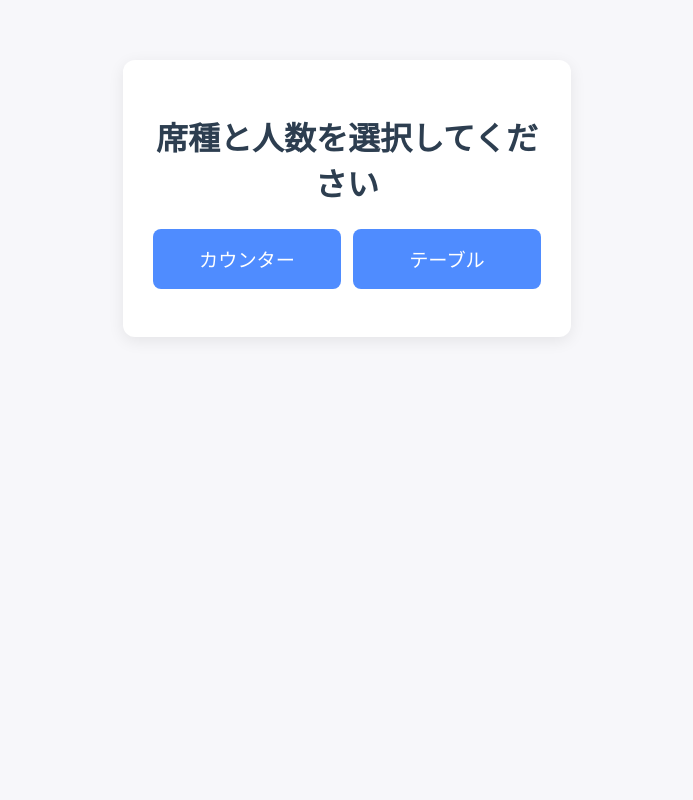
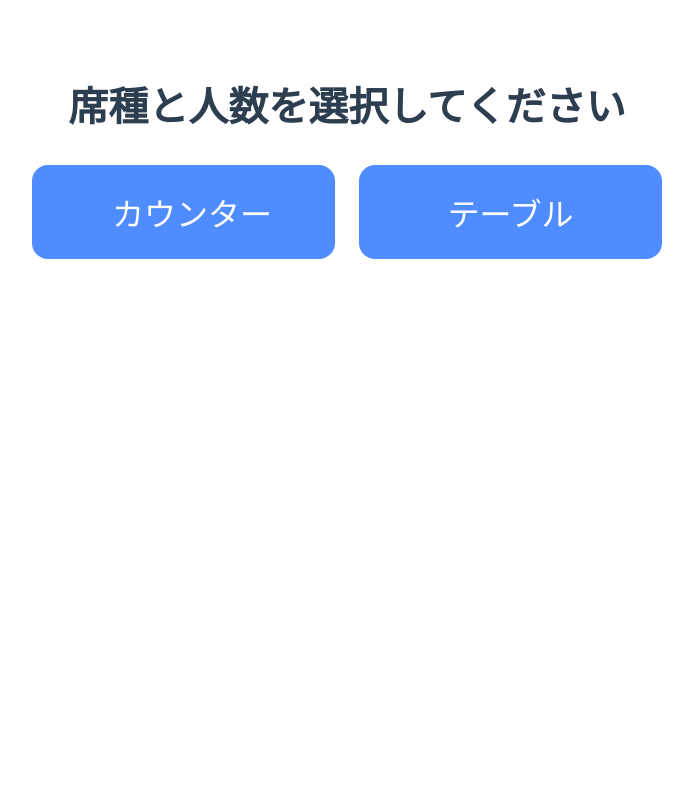
Before and after one commit to BP21098/yamadaudon, a Flask app: page / in a window 1280 px wide. Shown: the whole page, without its empty margins (293-986 px from the left). Run offline with Flask 3, Linux system fonts and the light colour scheme; parts of the project's set-up code (start-up, migrations or seed data) failed here and were passed over.

Commit message:
画面デザイン，隣の席を避ける，年齢層まで予測

```diff
--- a/web/main.py
+++ b/web/main.py
@@ -87,6 +87,33 @@ def capture_and_analyze_async(table_id, session_id):
         print("カメラから画像を取得できませんでした")
         return {"error": "カメラエラー"}
 
+
+def find_best_table(seat_type):
+    """隣が使用中でない空席を優先して返す"""
+    # 対象となる席リスト
+    filtered = [t for t in tables if t["type"] == seat_type]
+    n = len(filtered)
+    # 空席候補
+    candidates = []
+    for i, table in enumerate(filtered):
+        if not table["is_available"]:
+            continue
+        # 両隣のチェック
+        left_ok = (i == 0) or filtered[i-1]["is_available"]
+        right_ok = (i == n-1) or filtered[i+1]["is_available"]
+        if left_ok and right_ok:
+            candidates.append(table)
+    # 両隣が空いている席があればそこを優先
+    if candidates:
+        return candidates[0]["id"]
+    # それ以外の空席から選ぶ
+    for table in filtered:
+        if table["is_available"]:
+            return table["id"]
+    return None
+
+
+
 @app.route("/", methods=["GET", "POST"])
 def select_people():
     if request.method == "POST":
@@ -99,11 +126,14 @@ def select_people():
         if seat_type == "テーブル" and people not in [1, 2, 3, 4]:
             return render_template("select_people_design.html", error="テーブルは1～4人のみです")
 
-        # ここでavailable_table_idを決定
-        available_table_id = None
+        # 隣を避けて席を割り当て
+        available_table_id = find_best_table(seat_type)
+        if available_table_id is None:
+            return render_template("select_people_design.html", error="空席がありません")
+
+        # 席を使用中にする
         for table in tables:
-            if table["type"] == seat_type and table["is_available"]:
-                available_table_id = table["id"]
+            if table["id"] == available_table_id:
                 table["is_available"] = False
                 break
 
@@ -116,9 +146,11 @@ def select_people():
 
         session["seat_type"] = seat_type
         session["available_table_id"] = available_table_id
-        session["analysis_status"] = analysis_status  # 解析ステータスをセッションに保存
+        session["analysis_status"] = analysis_status
         return redirect(url_for("show_result"))
     return render_template("select_people_design.html")
+
+
 
 @app.route("/get_analysis_result")
 def get_analysis_result():
--- a/web/templates/select_people_design.html
+++ b/web/templates/select_people_design.html
@@ -4,14 +4,69 @@
     <meta charset="UTF-8">
     <title>席・人数選択</title>
     <style>
-        body { font-family: "Segoe UI", "Meiryo", sans-serif; background: #f7f7fa; margin: 0; padding: 0; }
-        .container { max-width: 400px; margin: 60px auto; background: #fff; border-radius: 12px; box-shadow: 0 4px 16px rgba(0,0,0,0.08); padding: 32px 24px 24px 24px; text-align: center; }
-        h1 { color: #2d3e50; margin-bottom: 24px; }
-        .btn-group { display: flex; justify-content: space-between; margin-bottom: 24px; }
-        .btn-group button { flex: 1; margin: 0 6px; padding: 16px 0; font-size: 1.2em; border: none; border-radius: 8px; background: #4f8cff; color: #fff; cursor: pointer; transition: background 0.2s; }
-        .btn-group button:hover { background: #357ae8; }
-        .btn-group button.selected { background: #2ecc40; }
-        .hidden { display: none; }
+        html, body {
+            height: 100%;
+            margin: 0;
+            padding: 0;
+        }
+        body {
+            height: 100vh;
+            width: 100vw;
+            background: #f7f7fa;
+            display: flex;
+            align-items: center;
+            justify-content: flex-start; /* 上寄せに変更 */
+        }
+        .container {
+            width: 100vw;
+            height: 100vh;
+            display: flex;
+            flex-direction: column;
+            align-items: center;
+            justify-content: flex-start; /* 上寄せに変更 */
+            background: #fff;
+            border-radius: 0;
+            box-shadow: none;
+            padding-top: 6vh; /* 上に余白を追加（例: 6vh） */
+            box-sizing: border-box;
+        }
+        h1 {
+            color: #2d3e50;
+            margin-bottom: 32px;
+            font-size: 2.5em;
+        }
+        .btn-group {
+            display: flex;
+            justify-content: center;
+            margin-bottom: 32px;
+            width: 100%;
+            max-width: 1000px;
+            gap: 24px; /* ボタン間の隙間 */
+            flex-wrap: nowrap;
+        }
+        .btn-group button {
+            min-width: 160px;
+            max-width: 100%;
+            padding: 24px 80px;   /* 上下24px、左右80pxでさらに横長に */
+            font-size: 2em;
+            border: none;
+            border-radius: 16px;
+            background: #4f8cff;
+            color: #fff;
+            cursor: pointer;
+            transition: background 0.2s;
+            flex: 1 1 0;
+            white-space: nowrap; /* ボタン内のテキストを折り返さない */
+        }
+        .btn-group button:hover {
+            background: #357ae8;
+        }
+        .btn-group button.selected {
+            background: #2ecc40;
+        }
+        .hidden {
+            display: none;
+        }
     </style>
 </head>
 <body>
@@ -66,90 +121,3 @@
     </script>
 </body>
 </html>
-
-
-
-
-
-
-<!--人数選択のみ-->
-<!--
-<!DOCTYPE html>
-<html lang="ja">
-<head>
-    <meta charset="UTF-8">
-    <title>人数選択</title>
-    <style>
-        body {
-            font-family: "Segoe UI", "Meiryo", sans-serif;
-            background: #f7f7fa;
-            margin: 0;
-            padding: 0;
-        }
-        .container {
-            max-width: 400px;
-            margin: 60px auto;
-            background: #fff;
-            border-radius: 12px;
-            box-shadow: 0 4px 16px rgba(0,0,0,0.08);
-            padding: 32px 24px 24px 24px;
-            text-align: center;
-        }
-        h1 {
-            color: #2d3e50;
-            margin-bottom: 24px;
-        }
-        .btn-group {
-            display: flex;
-            justify-content: space-between;
-            margin-bottom: 24px;
-        }
-        .btn-group button {
-            flex: 1;
-            margin: 0 6px;
-            padding: 16px 0;
-            font-size: 1.2em;
-            border: none;
-            border-radius: 8px;
-            background: #4f8cff;
-            color: #fff;
-            cursor: pointer;
-            transition: background 0.2s;
-        }
-        .btn-group button:hover {
-            background: #357ae8;
-        }
-        .result {
-            margin-top: 24px;
-            font-size: 1.1em;
-            color: #333;
-            background: #eaf6ff;
-            border-radius: 8px;
-            padding: 16px;
-        }
-    </style>
-</head>
-<body>
-    <div class="container">
-        <h1>ご来店人数を選択してください</h1>
-        <form method="post">
-            <div class="btn-group">
-                <button type="submit" name="people" value="1">1人</button>
-                <button type="submit" name="people" value="2">2人</button>
-                <button type="submit" name="people" value="3">3人</button>
-                <button type="submit" name="people" value="4">4人</button>
-            </div>
-        </form>
-        {% if seat_type and available_table_id %}
-            <div class="result">
-                <strong>{{ seat_type }}席（卓番号: {{ available_table_id }}）</strong>にご案内します。
-            </div>
-        {% elif seat_type %}
-            <div class="result">
-                <strong>{{ seat_type }}席</strong>は空いていません。
-            </div>
-        {% endif %}
-    </div>
-</body>
-</html>
--->
```
Also changed, not shown: web/analysis_results/2025-06-20/analysis_result_2025-06-20_16-46-57.json (deleted, +0 -12 lines), web/personAttrCapture.py (+22 -1 lines), web/templates/result.html (+55 -6 lines), README.md.
